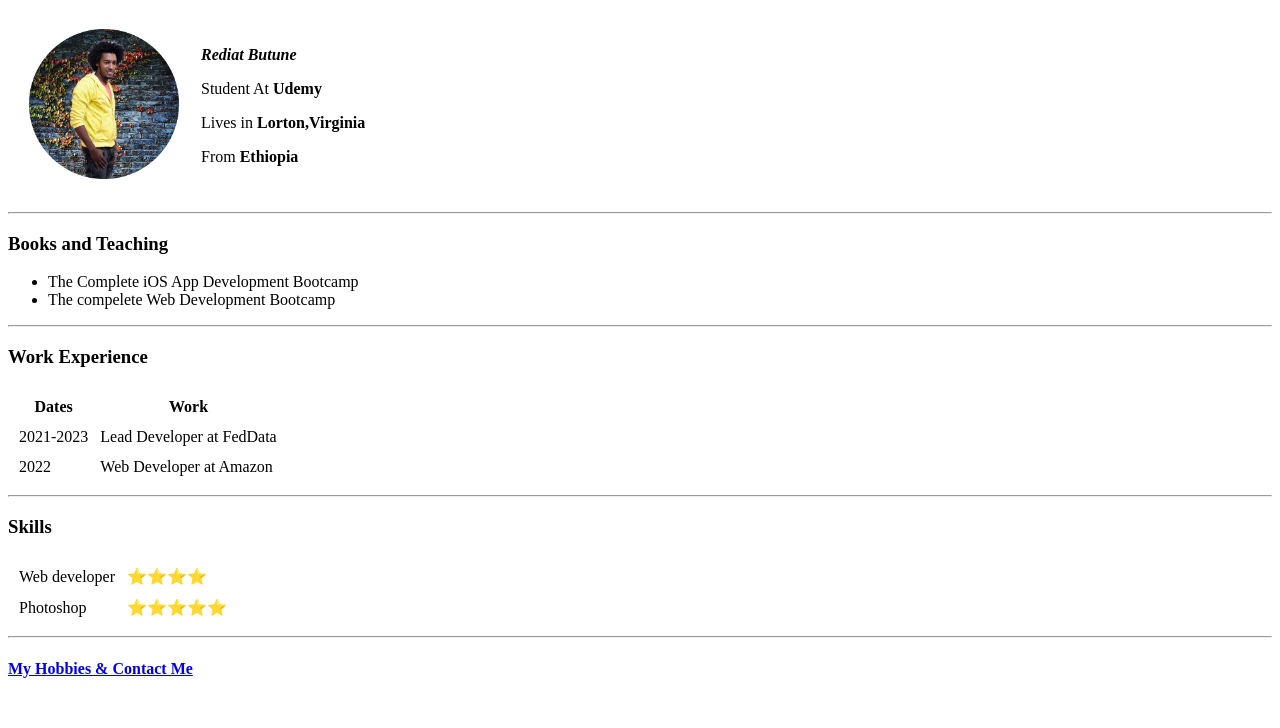
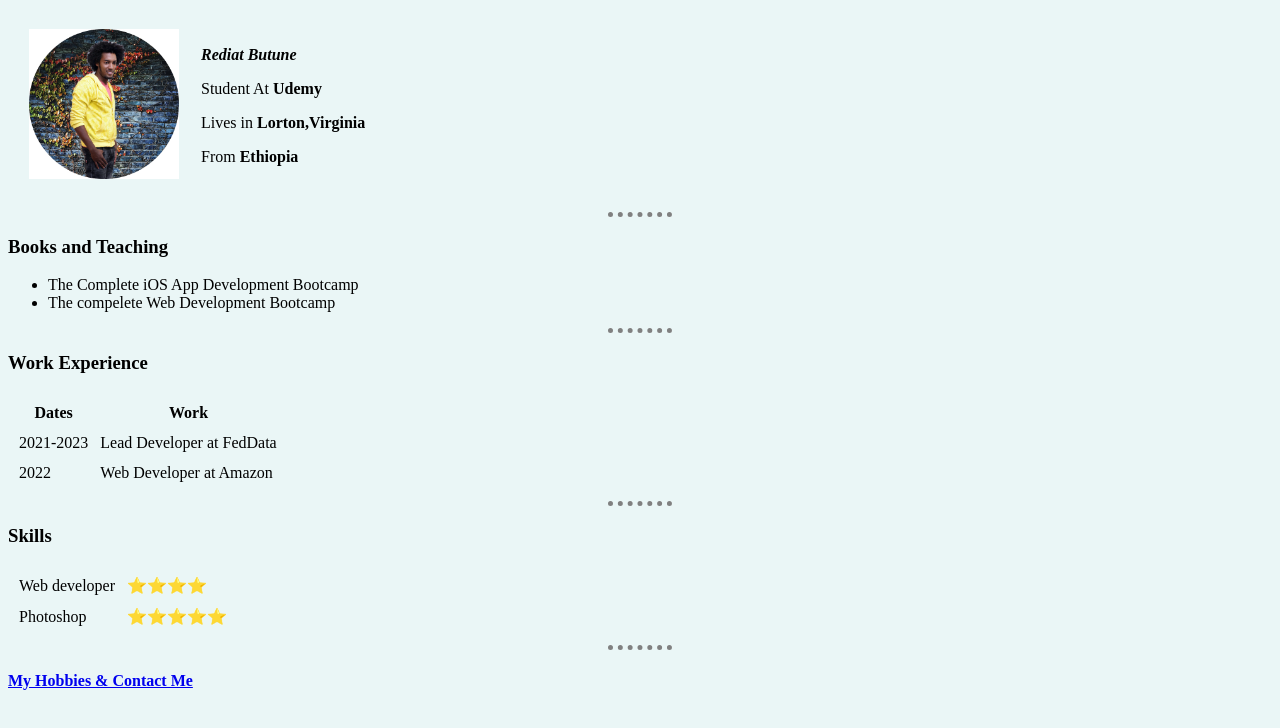
Before and after one commit to RedK21/CV, a plain HTML site: page index.html in a window 1280 px wide. Drawn offline with Linux system fonts and the light colour scheme.

Commit message:
Add files via upload

```diff
--- a/index.html
+++ b/index.html
@@ -4,6 +4,22 @@
 <head>
    <meta charset="UTF-8">
    <title>Rediat Personal Site</title>
+
+<style>
+
+body {
+background-color: #EAF6F6;
+}
+
+hr {
+   border-style: dotted none none;
+   border-color: grey;
+   border-width: 5px;
+   width: 5%;
+}
+
+</style>
+
 </head>
 
 <body>
```
